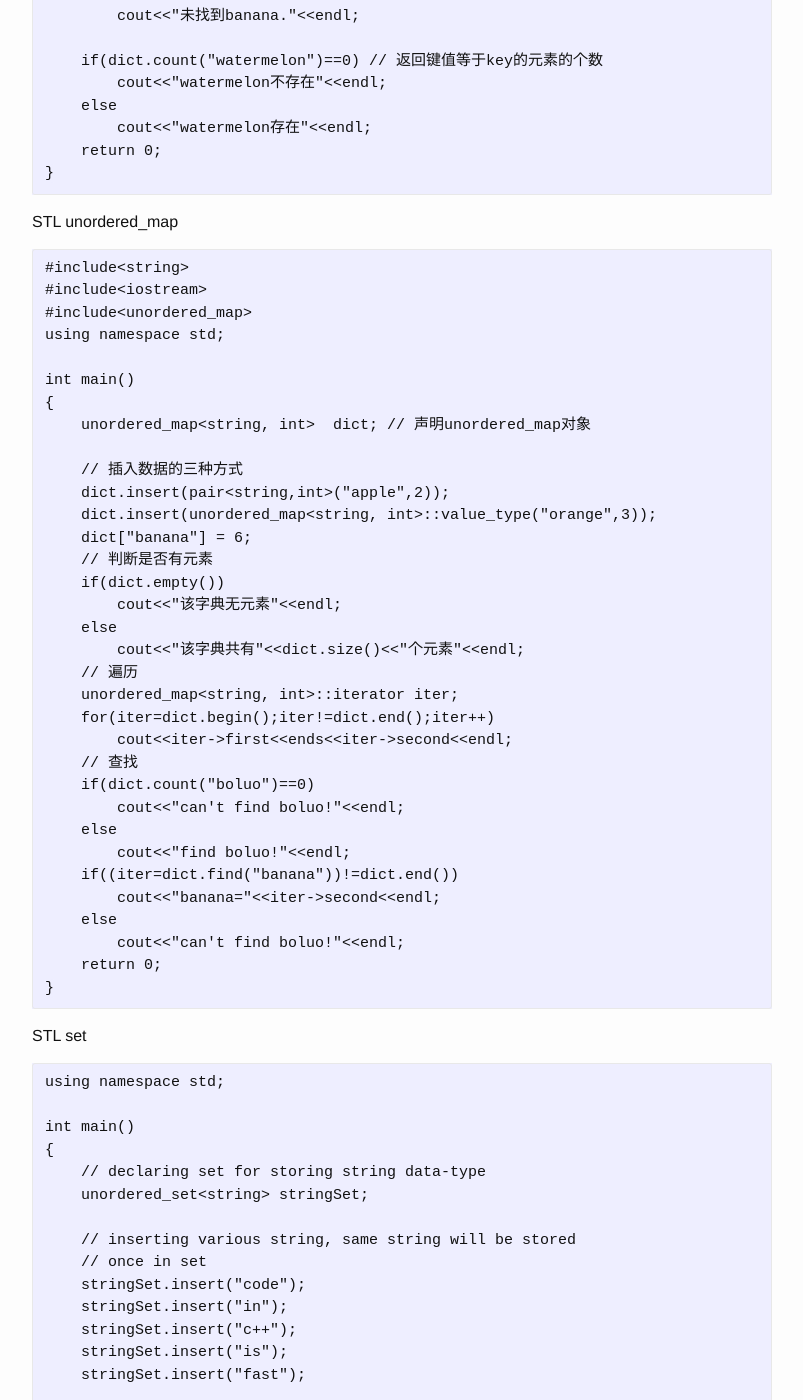
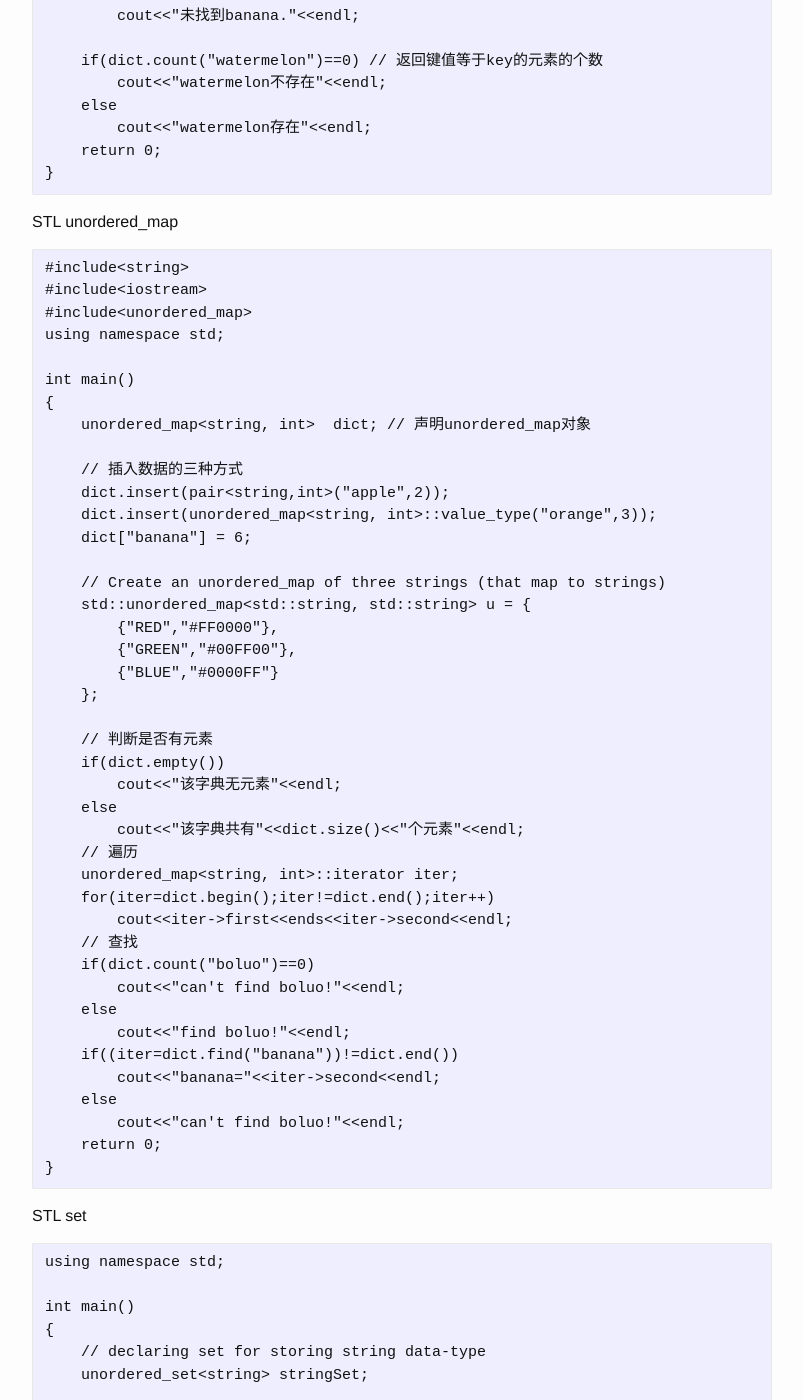
Before and after one commit to josephstalin117/josephstalin117.github.io, a Jekyll site: the page built from _posts/2018-5-25-c.markdown, in a window 1280 px wide and 1400 px high, scrolled down 6889 px. Shown: the whole window, without its empty margins (238-1041 px from the left). Built offline with Jekyll 4.4.1, drawn with Linux system fonts in a browser that asks for light colours; some of the changed text lies outside the part shown.

Commit message:
add c unorder_map init

````diff
--- a/_posts/2018-5-25-c.markdown
+++ b/_posts/2018-5-25-c.markdown
@@ -337,6 +337,14 @@ int main()
     dict.insert(pair<string,int>("apple",2));
     dict.insert(unordered_map<string, int>::value_type("orange",3));
     dict["banana"] = 6;
+
+    // Create an unordered_map of three strings (that map to strings)
+    std::unordered_map<std::string, std::string> u = {
+        {"RED","#FF0000"},
+        {"GREEN","#00FF00"},
+        {"BLUE","#0000FF"}
+    };
+
     // 判断是否有元素
     if(dict.empty())
         cout<<"该字典无元素"<<endl;
@@ -633,6 +641,11 @@ int main(){
 		cout<<p.top()<<endl;
 		p.pop();
 	}
+
+	//emplace 最大的作用是避免产生不必要的临时变量
+	std::vector<Foo> v;
+	// 没有临时变量产生
+	v.emplace(someIterator, 42, 3.1416);
 	return 0;
 }
 ```
--- a/_posts/2018-6-23-latex.markdown
+++ b/_posts/2018-6-23-latex.markdown
@@ -84,7 +84,7 @@ This paper.\par
 \end{document}
 
 %修改图片大小缩放80%
-\includegraphics[width = .8\textwidth]{a.jpg}
+\includegraphics[width = .8\textwidth, height=6cm]{a.jpg}
 
 %crap image
 \usepackage{graphicx}
--- a/_posts/2019-5-28-networking.markdown
+++ b/_posts/2019-5-28-networking.markdown
@@ -140,6 +140,7 @@ network:
 v2ray
 ```
 curl https://install.direct/go.sh | sudo bash
+v2ray --config=/etc/v2ray/config.json
 
 # server config
 {
````
